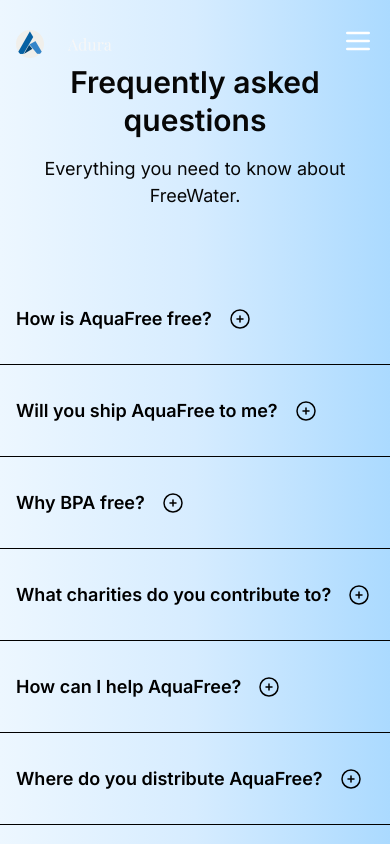
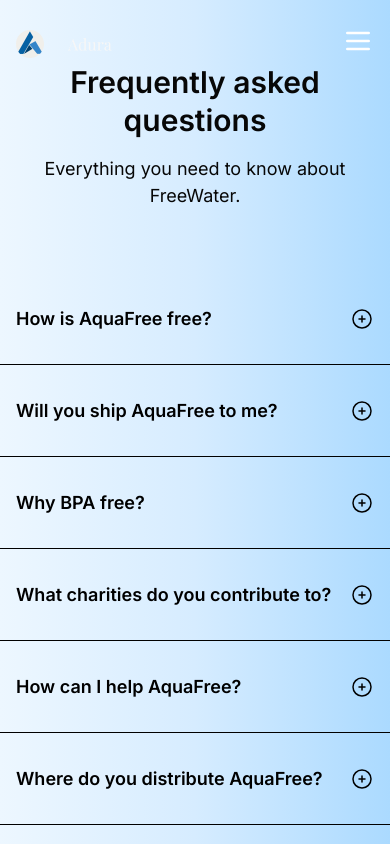
Before and after one commit to DrowsyWings/FirstProject, a React (Vite) app in the folder FrontEnd/: page /faq in a window 390 px wide. Shown: the top 844 px of the page. Built offline with nearby package versions, Linux system fonts and the light colour scheme; a web font is replaced by a local one.

Commit message:
faq almost sorted h + responsive bhi + thoda touch aur chahiye wo tu dekh le

```diff
--- a/FrontEnd/src/components/Faq/FAQComponent.jsx
+++ b/FrontEnd/src/components/Faq/FAQComponent.jsx
@@ -5,10 +5,10 @@
 
   return (
     <div className="w-full max-w-4xl mx-auto ">
-      <div className="border-b  border-black">
+      <div className="border-b border-black">
         <button
           onClick={() => setIsOpen(!isOpen)}
-          className="w-full flex justify-start   items-center py-8 px-4 sm:px-6 focus:outline-none"
+          className="w-full flex justify-between items-center py-8 px-4 sm:px-6 focus:outline-none"
         >
           <span className="text-black text-lg sm:text-xl md:text-2xl font-semibold font-['Inter'] leading-normal sm:leading-relaxed md:leading-9 text-left">
             {question}
```
